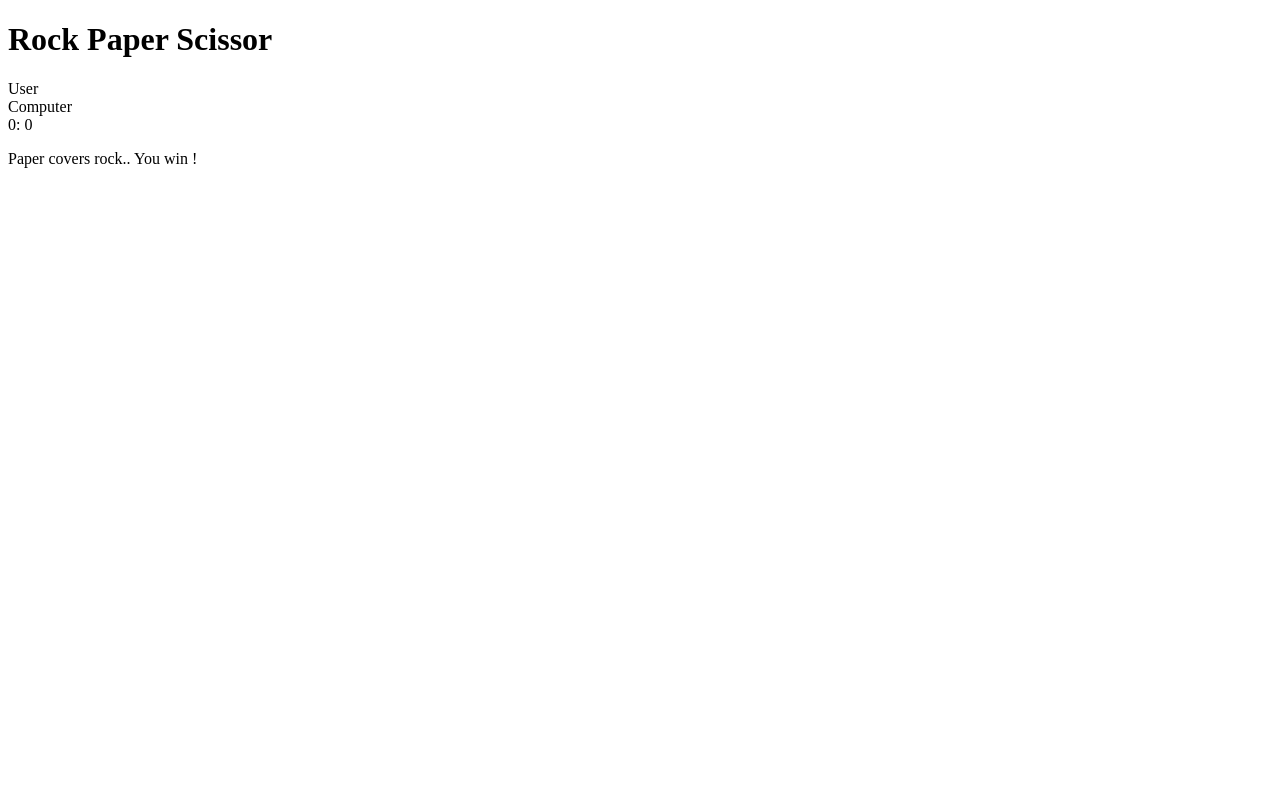
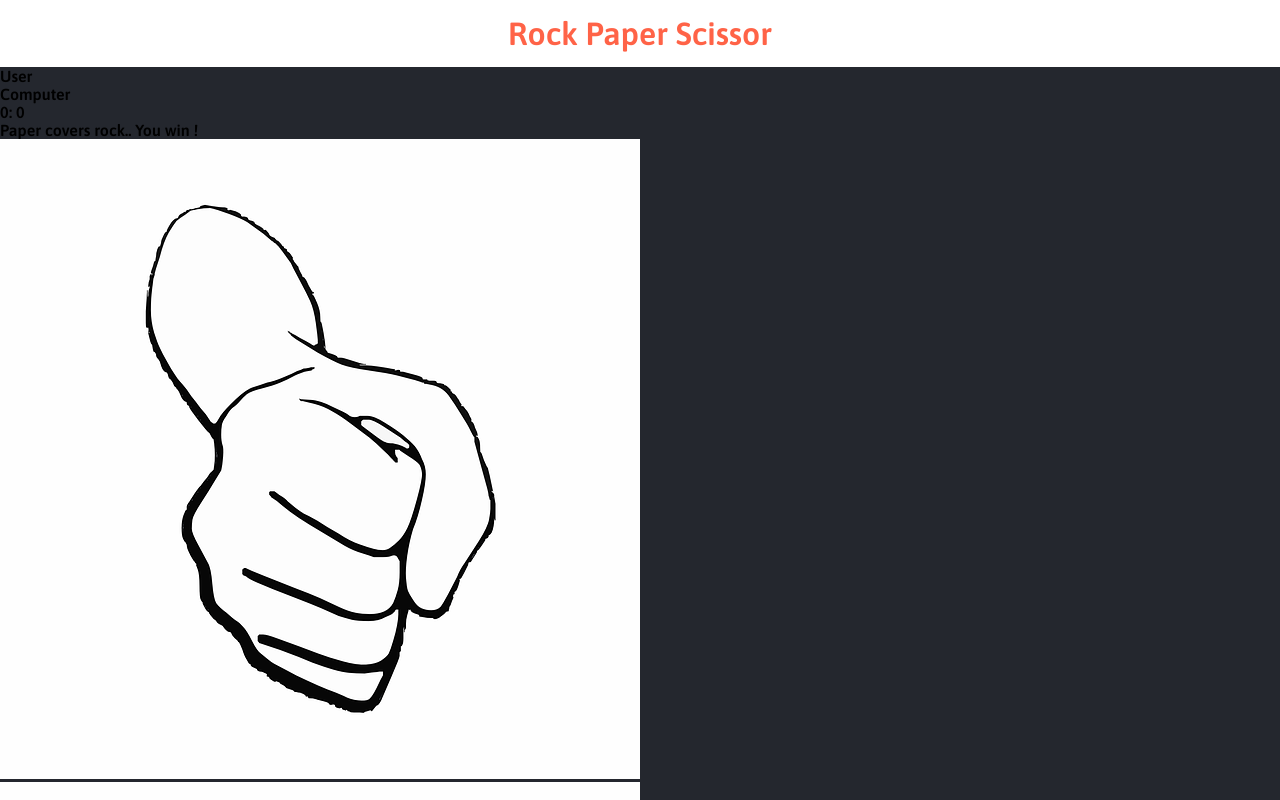
Before and after one commit to vaibhav18matere/rock-paper-scissor, a plain HTML site: page index.html in a window 1280 px wide. Shown: the top 800 px of the page. Drawn offline with Linux system fonts and the light colour scheme.

Commit message:
header styled

```diff
--- a/index.html
+++ b/index.html
@@ -1,11 +1,14 @@
 <!DOCTYPE html>
 <html lang="en">
+
 <head>
     <meta charset="UTF-8">
     <meta http-equiv="X-UA-Compatible" content="IE=edge">
     <meta name="viewport" content="width=device-width, initial-scale=1.0">
     <title>Rock-Paper-Scissor</title>
+    <link rel="stylesheet" href="styles.css">
 </head>
+
 <body>
 
     <header>
@@ -24,7 +27,20 @@
     </div>
 
     <div class="choices">
-        <div class="choice"></div>
+        <div id="r" class="choice">
+            <img src="images/Rock.png" alt="rock-img">
+        </div>
+
+        <div id="p" class="choice">
+            <img src="images/Paper.png" alt="paper-img">
+        </div>
+
+        <div id="s" class="choice">
+            <img src="images/Scissor.png" alt="scissor-img">
+        </div>
+
+        <p id="action-msg"> Make Your Move ... !</p>
     </div>
 </body>
+
 </html>
--- a/styles.css
+++ b/styles.css
@@ -0,0 +1,22 @@
+@import url('https://fonts.googleapis.com/css2?family=Asap:ital,wght@0,600;1,700&display=swap');
+
+body {
+    background-color: #24272E ;
+    font-family: Asap, sans-serif ;
+}
+
+* {
+    margin: 0;
+    padding: 0;
+    box-sizing: border-box;
+}
+
+header {
+    background-color: white;
+
+    padding: 15px;
+}
+header h1{
+    color: tomato;
+    text-align: center;
+}
```
